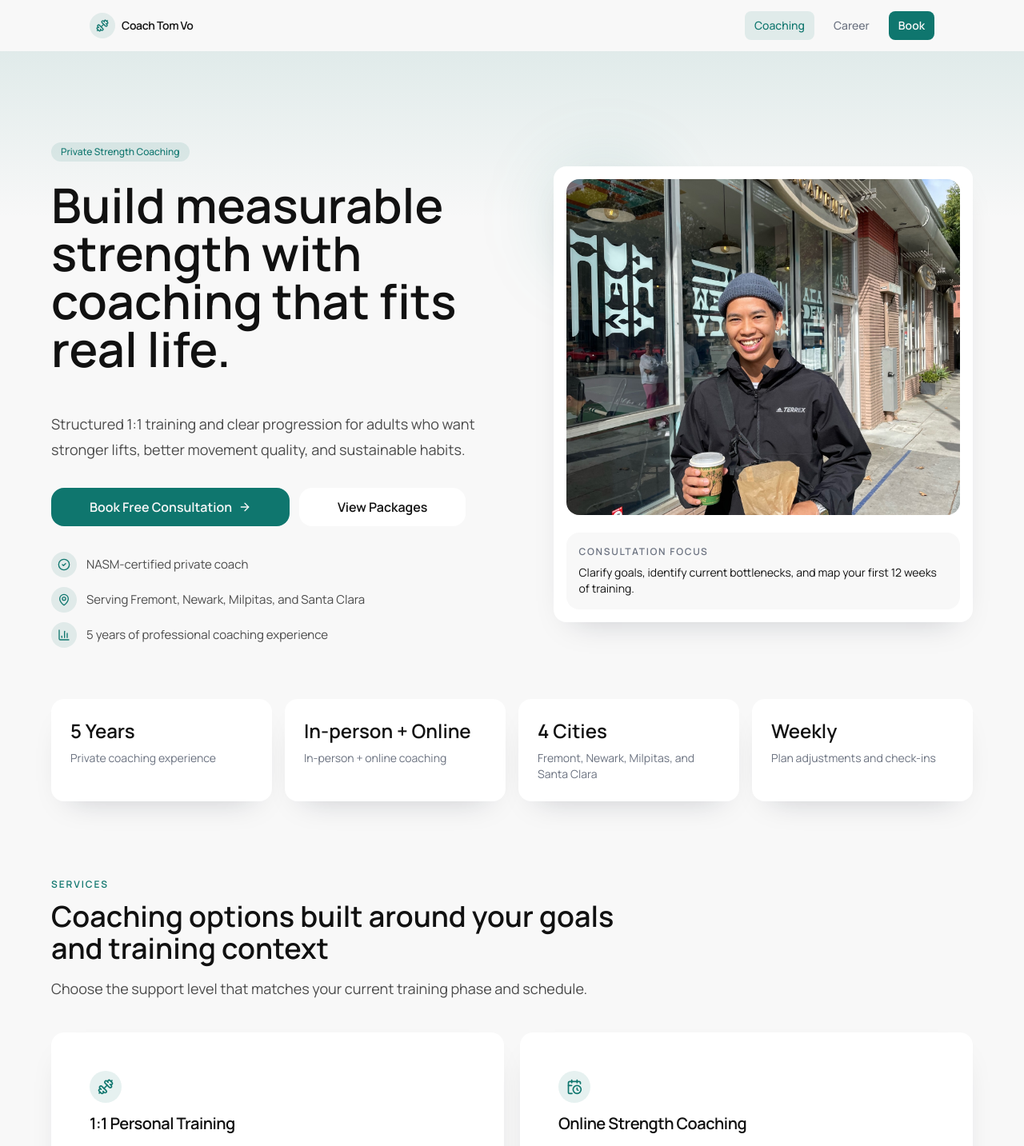
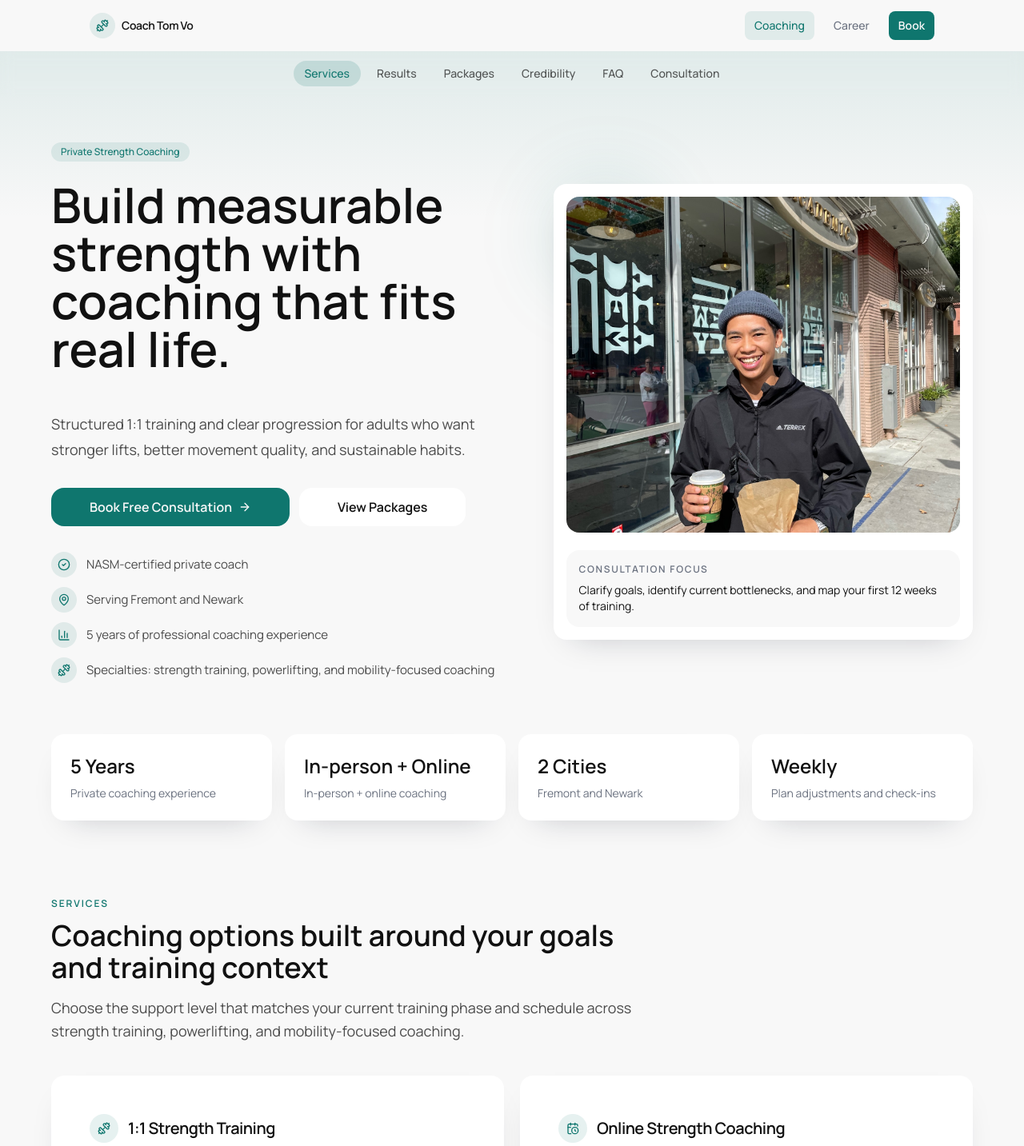
Before and after one commit to tomvothecoder/tomvo.me, a React (Vite) app: page /coach in a window 1280 px wide. Shown: the top 1433 px of the page at 80% size. Built offline with nearby package versions, Linux system fonts and the light colour scheme.

Commit message:
feat(coach): add sticky section sub-nav and refine coach page copy

```diff
--- a/src/components/CoachRedesign/CoachLandingPage.tsx
+++ b/src/components/CoachRedesign/CoachLandingPage.tsx
@@ -6,6 +6,7 @@ import FAQSection from "components/CoachRedesign/FAQSection";
 import FinalCTASection from "components/CoachRedesign/FinalCTASection";
 import HeroSection from "components/CoachRedesign/HeroSection";
 import PricingSection from "components/CoachRedesign/PricingSection";
+import CoachSubNav from "components/CoachRedesign/CoachSubNav";
 import ServicesSection from "components/CoachRedesign/ServicesSection";
 import StatsSection from "components/CoachRedesign/StatsSection";
 // import TestimonialsSection from "components/CoachRedesign/TestimonialsSection";
@@ -28,9 +29,10 @@ function CoachLandingPage() {
   }, []);
 
   return (
-    <div className="relative overflow-hidden bg-background pb-20 text-foreground md:pb-0">
+    <div className="relative bg-background pb-20 text-foreground md:pb-0">
       <div className="pointer-events-none absolute inset-x-0 top-0 h-[420px] bg-gradient-to-b from-accent/10 via-transparent to-transparent" />
       <div className="relative">
+        <CoachSubNav />
         <HeroSection />
         <StatsSection />
         <ServicesSection />
--- /dev/null
+++ b/src/components/CoachRedesign/CoachSubNav.tsx
@@ -0,0 +1,175 @@
+import { type MouseEvent, useEffect, useMemo, useState } from "react";
+import { motion, useReducedMotion } from "framer-motion";
+
+import { cn } from "lib/utils";
+
+interface CoachSection {
+  id: string;
+  label: string;
+}
+
+const sections: CoachSection[] = [
+  { id: "services", label: "Services" },
+  { id: "transformations", label: "Results" },
+  { id: "packages", label: "Packages" },
+  { id: "credibility", label: "Credibility" },
+  { id: "faq", label: "FAQ" },
+  { id: "consultation", label: "Consultation" },
+];
+
+const activeChipTransition = {
+  type: "spring",
+  stiffness: 420,
+  damping: 36,
+  mass: 0.3,
+};
+
+const ACTIVE_SECTION_TARGET_OFFSET_PX = 120;
+
+function CoachSubNav() {
+  const prefersReducedMotion = useReducedMotion();
+  const [activeSectionId, setActiveSectionId] = useState(sections[0].id);
+  const sectionIds = useMemo(() => new Set(sections.map((section) => section.id)), []);
+
+  useEffect(() => {
+    const sectionElements = sections
+      .map((section) => document.getElementById(section.id))
+      .filter((section): section is HTMLElement => section !== null);
+
+    if (sectionElements.length === 0) {
+      return undefined;
+    }
+
+    const entryState = new Map<
+      string,
+      {
+        isIntersecting: boolean;
+        ratio: number;
+        top: number;
+      }
+    >();
+
+    const updateActiveSection = () => {
+      const visibleSections = Array.from(entryState.entries()).filter(
+        ([, state]) => state.isIntersecting,
+      );
+
+      if (visibleSections.length === 0) {
+        return;
+      }
+
+      visibleSections.sort((a, b) => {
+        const distanceFromTargetA = Math.abs(a[1].top - ACTIVE_SECTION_TARGET_OFFSET_PX);
+        const distanceFromTargetB = Math.abs(b[1].top - ACTIVE_SECTION_TARGET_OFFSET_PX);
+
+        if (distanceFromTargetA !== distanceFromTargetB) {
+          return distanceFromTargetA - distanceFromTargetB;
+        }
+
+        return b[1].ratio - a[1].ratio;
+      });
+
+      const nextActiveId = visibleSections[0][0];
+      setActiveSectionId((currentActiveId) =>
+        currentActiveId === nextActiveId ? currentActiveId : nextActiveId,
+      );
+    };
+
+    const observer = new IntersectionObserver(
+      (entries) => {
+        entries.forEach((entry) => {
+          const targetId = (entry.target as HTMLElement).id;
+          entryState.set(targetId, {
+            isIntersecting: entry.isIntersecting,
+            ratio: entry.intersectionRatio,
+            top: entry.boundingClientRect.top,
+          });
+        });
+
+        updateActiveSection();
+      },
+      {
+        threshold: [0, 0.2, 0.4, 0.65, 1],
+        rootMargin: "-36% 0px -50% 0px",
+      },
+    );
+
+    sectionElements.forEach((element) => observer.observe(element));
+
+    const hashSectionId = window.location.hash.replace("#", "");
+    if (sectionIds.has(hashSectionId)) {
+      setActiveSectionId(hashSectionId);
+    }
+
+    return () => observer.disconnect();
+  }, [sectionIds]);
+
+  useEffect(() => {
+    const syncFromHash = () => {
+      const hashSectionId = window.location.hash.replace("#", "");
+      if (sectionIds.has(hashSectionId)) {
+        setActiveSectionId(hashSectionId);
+      }
+    };
+
+    window.addEventListener("hashchange", syncFromHash);
+    return () => window.removeEventListener("hashchange", syncFromHash);
+  }, [sectionIds]);
+
+  const handleSectionClick = (event: MouseEvent<HTMLAnchorElement>, sectionId: string) => {
+    event.preventDefault();
+
+    const sectionElement = document.getElementById(sectionId);
+    if (!sectionElement) {
+      return;
+    }
+
+    sectionElement.scrollIntoView({
+      behavior: prefersReducedMotion ? "auto" : "smooth",
+      block: "start",
+    });
+
+    setActiveSectionId(sectionId);
+    if (window.location.hash !== `#${sectionId}`) {
+      window.history.replaceState(null, "", `#${sectionId}`);
+    }
+  };
+
+  return (
+    <div className="sticky top-16 z-30 border-b border-border/80 bg-background/92 backdrop-blur supports-[backdrop-filter]:bg-background/88">
+      <nav aria-label="Coach section navigation" className="mx-auto w-full max-w-6xl px-6 py-2 md:px-10">
+        <div className="flex min-h-10 snap-x snap-mandatory items-center gap-1.5 overflow-x-auto [scrollbar-width:none] [-ms-overflow-style:none] [&::-webkit-scrollbar]:hidden md:justify-center">
+          {sections.map((section) => {
+            const isActive = activeSectionId === section.id;
+
+            return (
+              <a
+                key={section.id}
+                href={`#${section.id}`}
+                aria-current={isActive ? "true" : undefined}
+                onClick={(event) => handleSectionClick(event, section.id)}
+                className={cn(
+                  "relative snap-start shrink-0 rounded-full border px-3.5 py-1.5 text-sm font-medium leading-5 transition-colors focus-visible:outline-none focus-visible:ring-2 focus-visible:ring-accent/50",
+                  isActive
+                    ? "border-accent/30 bg-accent/5 text-accent"
+                    : "border-transparent bg-transparent text-foreground/70 hover:border-border/70 hover:bg-surface hover:text-foreground",
+                )}
+              >
+                {isActive ? (
+                  <motion.span
+                    layoutId="coach-subnav-active-chip"
+                    transition={prefersReducedMotion ? { duration: 0 } : activeChipTransition}
+                    className="absolute inset-0 rounded-full bg-accent/10"
+                  />
+                ) : null}
+                <span className="relative z-[1]">{section.label}</span>
+              </a>
+            );
+          })}
+        </div>
+      </nav>
+    </div>
+  );
+}
+
+export default CoachSubNav;
--- a/src/components/CoachRedesign/ConsultationFormSection.tsx
+++ b/src/components/CoachRedesign/ConsultationFormSection.tsx
@@ -60,6 +60,9 @@ function ConsultationFormSection() {
             Share your training context and goals, and you will get a clear recommendation on
             package fit and next steps.
           </motion.p>
+          <motion.p variants={fadeInUp} className="text-[15px] font-medium leading-7 text-foreground/80">
+            Best fit for strength progression, powerlifting prep, and mobility-focused training.
+          </motion.p>
 
           <motion.ul variants={fadeInUp} className="space-y-3 text-[15px] leading-7 text-foreground/75">
             <li className="flex items-center gap-3">
@@ -68,7 +71,7 @@ function ConsultationFormSection() {
             </li>
             <li className="flex items-center gap-3">
               <MapPin className="h-4 w-4 text-accent" />
-              <span>In-person: Fremont, Newark, Milpitas, and Santa Clara</span>
+              <span>In-person: Fremont and Newark</span>
             </li>
             <li className="flex items-center gap-3">
               <Phone className="h-4 w-4 text-accent" />
--- a/src/components/CoachRedesign/HeroSection.tsx
+++ b/src/components/CoachRedesign/HeroSection.tsx
@@ -1,4 +1,4 @@
-import { ArrowRight, BarChart3, CheckCircle2, MapPin } from "lucide-react";
+import { ArrowRight, BarChart3, CheckCircle2, Dumbbell, MapPin } from "lucide-react";
 import { motion, useReducedMotion } from "framer-motion";
 
 import selfPortrait from "assets/me.jpg";
@@ -13,11 +13,15 @@ const trustSignals = [
   },
   {
     icon: MapPin,
-    label: "Serving Fremont, Newark, Milpitas, and Santa Clara",
+    label: "Serving Fremont and Newark",
   },
   {
     icon: BarChart3,
     label: "5 years of professional coaching experience",
+  },
+  {
+    icon: Dumbbell,
+    label: "Specialties: strength training, powerlifting, and mobility-focused coaching",
   },
 ];
 
@@ -25,7 +29,7 @@ function HeroSection() {
   const prefersReducedMotion = useReducedMotion();
 
   return (
-    <section id="hero" className="px-6 pb-8 pt-20 md:px-10 md:pb-12 md:pt-28">
+    <section id="hero" className="px-6 pb-8 pt-10 md:px-10 md:pb-12 md:pt-14">
       <div className="mx-auto grid w-full max-w-6xl gap-12 lg:grid-cols-[1.05fr_0.95fr] lg:items-center">
         <motion.div
           variants={heroStagger}
--- a/src/components/CoachRedesign/SectionWrapper.tsx
+++ b/src/components/CoachRedesign/SectionWrapper.tsx
@@ -28,7 +28,7 @@ function SectionWrapper({
   const prefersReducedMotion = useReducedMotion();
 
   return (
-    <section id={id} className={cn("px-6 py-16 md:px-10 md:py-20", className)}>
+    <section id={id} className={cn("scroll-mt-32 px-6 py-16 md:scroll-mt-36 md:px-10 md:py-20", className)}>
       <div className="mx-auto w-full max-w-6xl">
         <motion.div
           variants={fadeInUp}
--- a/src/components/CoachRedesign/ServicesSection.tsx
+++ b/src/components/CoachRedesign/ServicesSection.tsx
@@ -13,7 +13,7 @@ import { Card, CardContent, CardDescription, CardTitle } from "components/ui/car
 const services = [
   {
     icon: Dumbbell,
-    title: "1:1 Personal Training",
+    title: "1:1 Strength Training",
     description:
       "In-person sessions for technique refinement, strength progression, and accountability.",
     points: [
@@ -38,10 +38,14 @@ const services = [
   },
   {
     icon: ShieldCheck,
-    title: "Nutrition Accountability",
+    title: "Mobility & Recovery Coaching",
     description:
-      "Habit-based guidance to support recovery, body composition, and consistent training energy.",
-    points: ["Simple nutrition targets", "Behavior coaching", "Ongoing accountability"],
+      "Mobility-focused guidance to improve movement quality, support recovery, and keep training sustainable.",
+    points: [
+      "Mobility and movement prep",
+      "Pain-aware training modifications",
+      "Recovery and nutrition habits",
+    ],
   },
 ];
 
@@ -53,7 +57,7 @@ function ServicesSection() {
       id="services"
       eyebrow="Services"
       title="Coaching options built around your goals and training context"
-      description="Choose the support level that matches your current training phase and schedule."
+      description="Choose the support level that matches your current training phase and schedule across strength training, powerlifting, and mobility-focused coaching."
       descriptionClassName="text-foreground/75"
     >
       <motion.div
@@ -67,11 +71,13 @@ function ServicesSection() {
             <motion.div key={service.title} variants={fadeInUp}>
               <Card className="h-full">
                 <CardContent className="px-6 pb-6 pt-6">
-                  <span className="inline-flex h-10 w-10 items-center justify-center rounded-full bg-accent/10 text-accent">
-                    <Icon className="h-5 w-5" />
-                  </span>
-                  <CardTitle className="mt-3">{service.title}</CardTitle>
-                  <CardDescription className="m-0 mt-2 text-[15px] leading-7 text-foreground/75">
+                  <div className="flex items-center gap-3">
+                    <span className="inline-flex h-9 w-9 items-center justify-center rounded-full bg-accent/10 text-accent">
+                      <Icon className="h-4 w-4" />
+                    </span>
+                    <CardTitle>{service.title}</CardTitle>
+                  </div>
+                  <CardDescription className="m-0 mt-3 text-[15px] leading-7 text-foreground/75">
                     {service.description}
                   </CardDescription>
                   <ul className="m-0 mt-4 space-y-2 text-[15px] leading-7 text-foreground/75">
--- a/src/components/CoachRedesign/StatsSection.tsx
+++ b/src/components/CoachRedesign/StatsSection.tsx
@@ -12,8 +12,8 @@ const stats = [
     label: "In-person + online coaching",
   },
   {
-    value: "4 Cities",
-    label: "Fremont, Newark, Milpitas, and Santa Clara",
+    value: "2 Cities",
+    label: "Fremont and Newark",
   },
   {
     value: "Weekly",
--- a/src/components/Footer.tsx
+++ b/src/components/Footer.tsx
@@ -3,7 +3,7 @@ const Footer: React.FC = () => {
     <footer className="border-t border-border bg-background px-6 py-10 md:px-10">
       <div className="mx-auto flex w-full max-w-6xl flex-col gap-2 text-sm text-muted sm:flex-row sm:items-center sm:justify-between">
         <p>Coach Tom Vo</p>
-        <p>Private training in Fremont, Newark, Milpitas, and Santa Clara, California.</p>
+        <p>Private training in Fremont and Newark, California.</p>
       </div>
     </footer>
   );
--- a/src/components/NavBar/NavBar.tsx
+++ b/src/components/NavBar/NavBar.tsx
@@ -7,7 +7,7 @@ function NavBar() {
   const location = useLocation();
 
   return (
-    <header className="sticky top-0 z-30 border-b border-border/80 bg-background/95 backdrop-blur">
+    <header className="sticky top-0 z-40 border-b border-border/80 bg-background/95 backdrop-blur">
       <nav className="mx-auto flex h-16 w-full max-w-6xl items-center justify-between px-6 md:px-10">
         <Link to="/coach" className="inline-flex items-center gap-2 text-sm font-semibold tracking-tight text-foreground">
           <span className="inline-flex h-8 w-8 items-center justify-center rounded-full bg-accent/10 text-accent">
```
Also changed, not shown: src/components/CoachRedesign/FAQSection.tsx (+6 -1 lines), src/components/CoachRedesign/TransformationGallery.tsx (+25 -11 lines).
